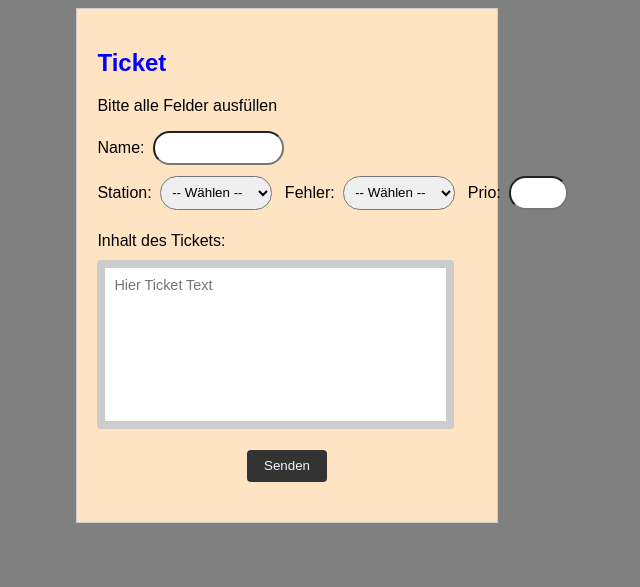
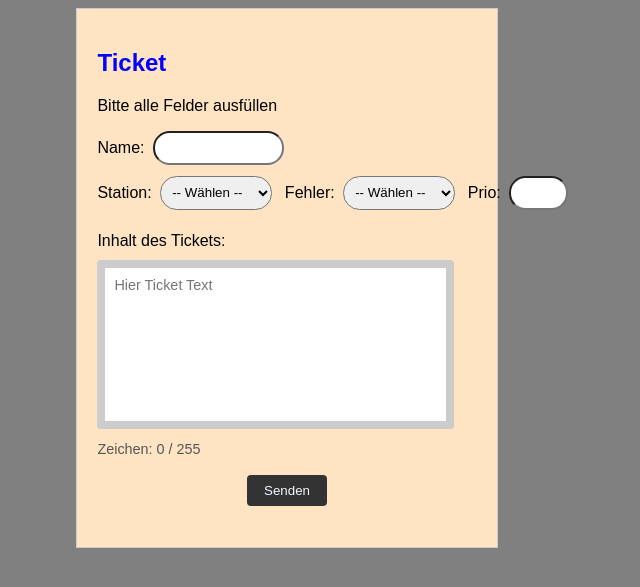
Before and after one commit to Team-Komatoes/Ticketsystem_Komatoes, a Flask app: page / in a window 1280 px wide. Shown: the top 587 px of the page, without its empty margins (353-993 px from the left). Run offline with Flask 3, Linux system fonts and the light colour scheme; data comes from the database, SQL or seed files in the repository.

Commit message:
counter html

```diff
--- a/Frontend/templates/index.html
+++ b/Frontend/templates/index.html
@@ -48,10 +48,13 @@
                         <p class="ticket-label">Inhalt des Tickets: </p>
                         <textarea
                             name="ticketfeld"
-                            id="ticketfeld" cols="35" rows="10"
+                            id="ticketfeld" maxlength="255" cols="35" rows="10"
                             placeholder="Hier Ticket Text"
                             style="width: 550;
                             height: 150;"></textarea>
+
+
+                    <div class="char-counter" id="charCounter">Zeichen: 0 / 255</div>
 
 
 
@@ -101,11 +104,22 @@ async function getPythonOutput() {
         document.getElementById("popup").style.display = "block";
     }
 
-/*     function closePopup() {
+    const textInput = document.getElementById("ticketfeld");
+    const charCounter = document.getElementById("charCounter");
+
+    textInput.addEventListener("input", () => {
+        const charCount = textInput.value.length;
+        const maxlength = textInput.getAttribute("maxlength");
+        charCounter.textContent = `Zeichen: ${charCount} / ${maxlength}`;
+    });
+
+</script>
+
+<!-- /*     function closePopup() {
         document.getElementById("popup").style.display = "none";
         location.reload();
-    }  */
-    </script>
+    }  */ -->
+
 <!--<select id="farbe" name="farbe">
     <optgroup label="Hauptfarben">
         <option value="rot">Rot</option>
@@ -119,30 +133,3 @@ async function getPythonOutput() {
     </optgroup>
 </select>
 -->
-
-
-
-
-
-
-<!--     <script>
-        function buttonClicked() {
-            // Bei Klick auf den Button wird eine AJAX-Anfrage an den Flask-Server gesendet
-            $.get("/onclickprio", function(data) {
-                // Wenn der Server geantwortet hat, zeige die Antwort an
-                document.getElementById('response').innerText = data.message;
-            });
-        }
-    </script>
- -->
-
- <script>
-    // Diese Funktion wird aufgerufen, wenn der Benutzer eine Auswahl trifft
-    function updateInput() {
-        // Holen des selektierten Wertes aus dem Select-Element
-        var selectedValue = document.getElementById("response").value;
-
-        // Setze den Wert des Textfeldes auf den ausgewählten Wert
-        document.getElementById("myInput").value = selectedValue;
-    }
-</script>
```
